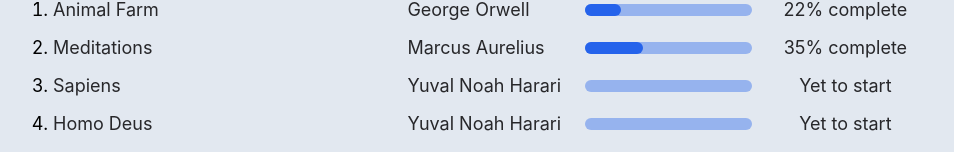
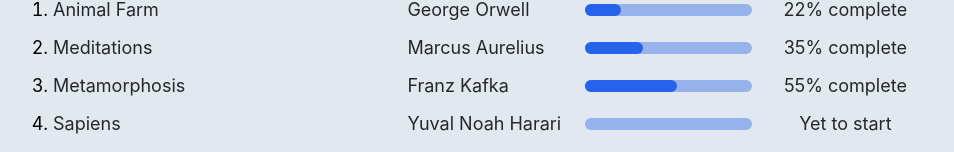
Before and after one commit to codeoholic/mohit.dev-next, a Next.js app: page / in a window 1280 px wide. Shown: the part 250-402 px from the top of the page, without its empty margins (159-1113 px from the left). Built offline with nearby package versions, Linux system fonts and the light colour scheme.

Commit message:
feat: booking reading list update

```diff
--- a/components/reading-list/books.js
+++ b/components/reading-list/books.js
@@ -11,6 +11,13 @@
     author: "Marcus Aurelius",
     completion_percentage: 35,
     progress: "w-[35%]"
+
+},{
+
+    name: "Metamorphosis",
+    author: "Franz Kafka",
+    completion_percentage: 55,
+    progress: "w-[55%]"
 
 },{
 
```
